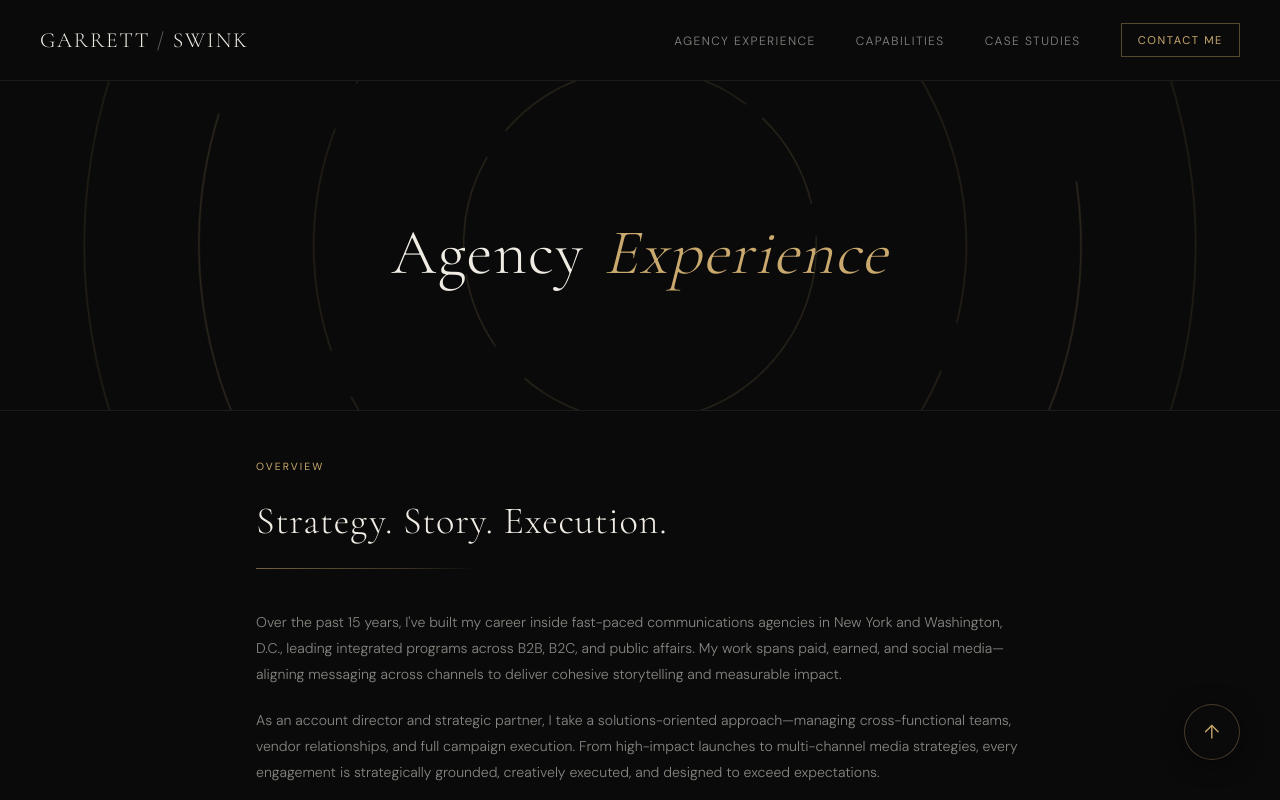
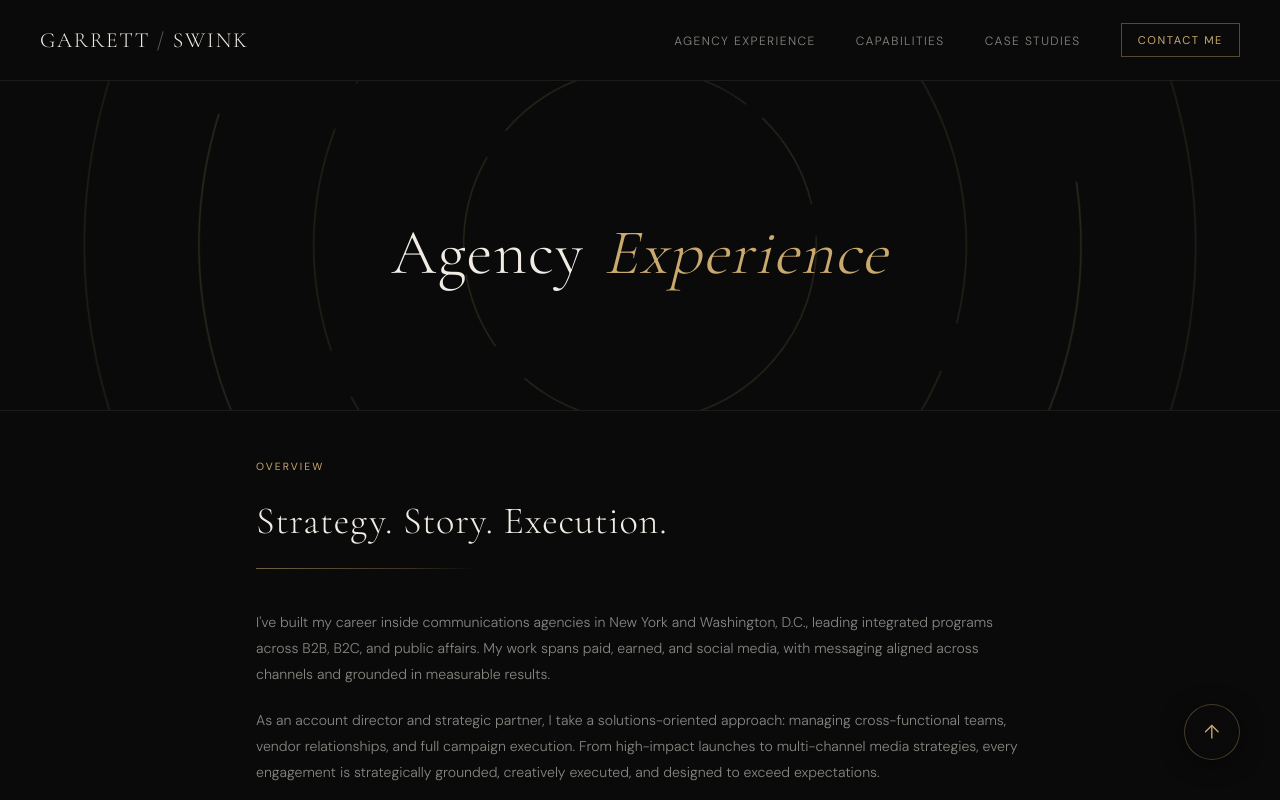
Before and after one commit to garrettswink/refresh-tests, a Next.js app: page /experience in a window 1280 px wide. Shown: the top 800 px of the page. Built offline with nearby package versions, Linux system fonts and the light colour scheme.

Commit message:
copy adjustments

```diff
--- a/app/case-studies/page.tsx
+++ b/app/case-studies/page.tsx
@@ -134,8 +134,8 @@ export default function CaseStudiesPage() {
       <Overview
         heading="The Work."
         body={[
-          "A selection of campaigns from across my career — spanning public affairs, public safety, B2B, and B2C — where strategy, content, and operational discipline came together to drive measurable outcomes for clients.",
-          "Each project reflects a different challenge: a website launch, an influencer campaign, a paid media program, a public-facing API. Different clients, different industries, same approach — clear thinking, careful execution, and a focus on results.",
+          "A selection of campaigns from across my career, spanning public affairs, public safety, B2B, and B2C. Each one brought strategy, content, and operational discipline together to drive measurable outcomes for clients.",
+          "Each project met a different challenge: a website launch, an influencer campaign, a paid media program, a public-facing API. Different clients, different industries, one approach: clear thinking, careful execution, and a focus on results.",
         ]}
       />
 
--- a/app/experience/page.tsx
+++ b/app/experience/page.tsx
@@ -266,8 +266,8 @@ export default function ExperiencePage() {
       <Overview
         heading="Strategy. Story. Execution."
         body={[
-          "Over the past 15 years, I've built my career inside fast-paced communications agencies in New York and Washington, D.C., leading integrated programs across B2B, B2C, and public affairs. My work spans paid, earned, and social media—aligning messaging across channels to deliver cohesive storytelling and measurable impact.",
-          "As an account director and strategic partner, I take a solutions-oriented approach—managing cross-functional teams, vendor relationships, and full campaign execution. From high-impact launches to multi-channel media strategies, every engagement is strategically grounded, creatively executed, and designed to exceed expectations.",
+          "I've built my career inside communications agencies in New York and Washington, D.C., leading integrated programs across B2B, B2C, and public affairs. My work spans paid, earned, and social media, with messaging aligned across channels and grounded in measurable results.",
+          "As an account director and strategic partner, I take a solutions-oriented approach: managing cross-functional teams, vendor relationships, and full campaign execution. From high-impact launches to multi-channel media strategies, every engagement is strategically grounded, creatively executed, and designed to exceed expectations.",
         ]}
       />
 
--- a/components/HeroSection.tsx
+++ b/components/HeroSection.tsx
@@ -212,8 +212,7 @@ export default function HeroSection() {
             <div className="space-y-4 mb-8">
               <p className="text-[0.88rem] font-light leading-[1.85] text-[#f0ece4]/55">
                I'm a digital communications strategist and developer with over 15 years of experience.
-               My approach connects storytelling and brand identity, crafting the message, the web experience,
-               and the means of getting in front of the right audience.
+               I take a comprehensive approach to cultivating a digital presence: crafting the story a brand tells, the experience built around that narrative, and the means of reaching the right audience.
               </p>
               <p className="text-[0.88rem] font-light leading-[1.85] text-[#f0ece4]/55">
                I've supported B2B, B2C, public affairs, and internal communications initiatives for major
```
